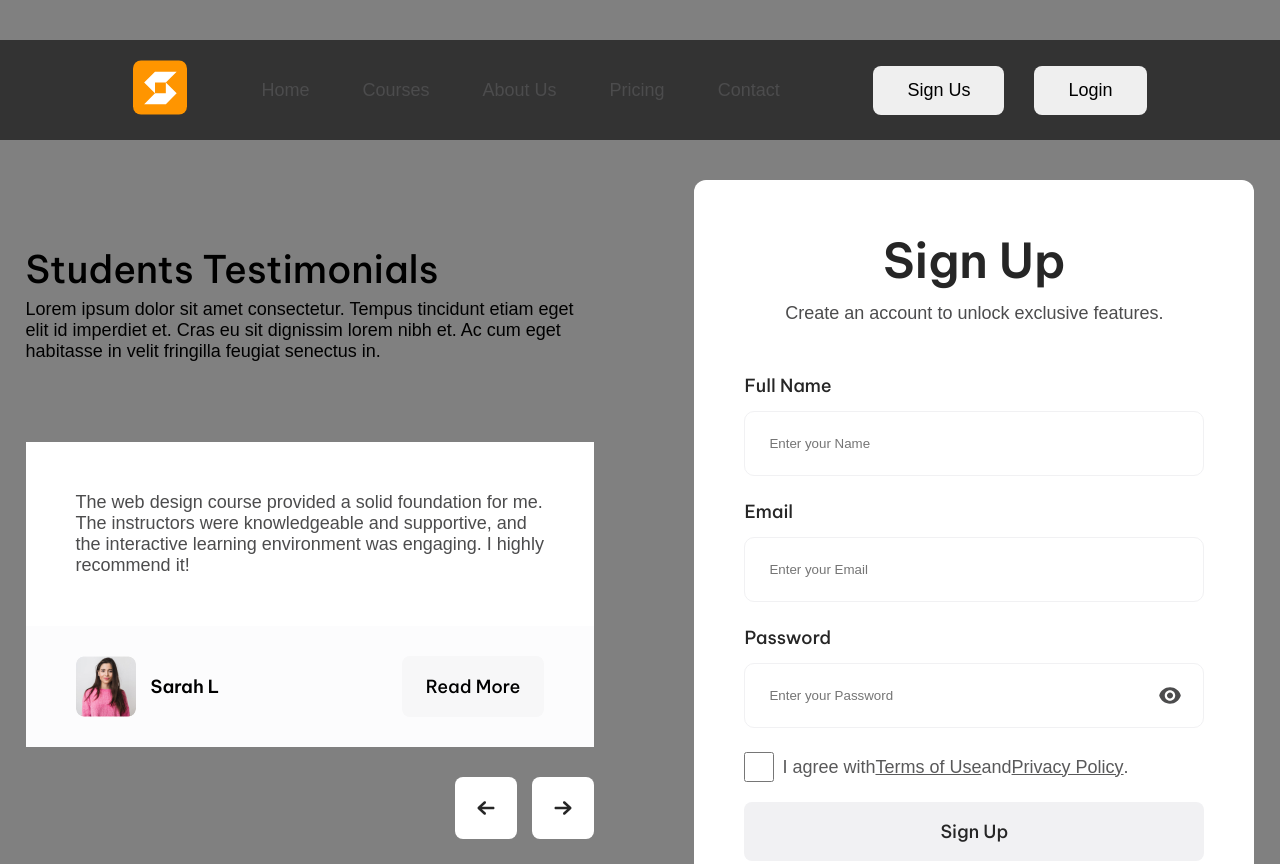
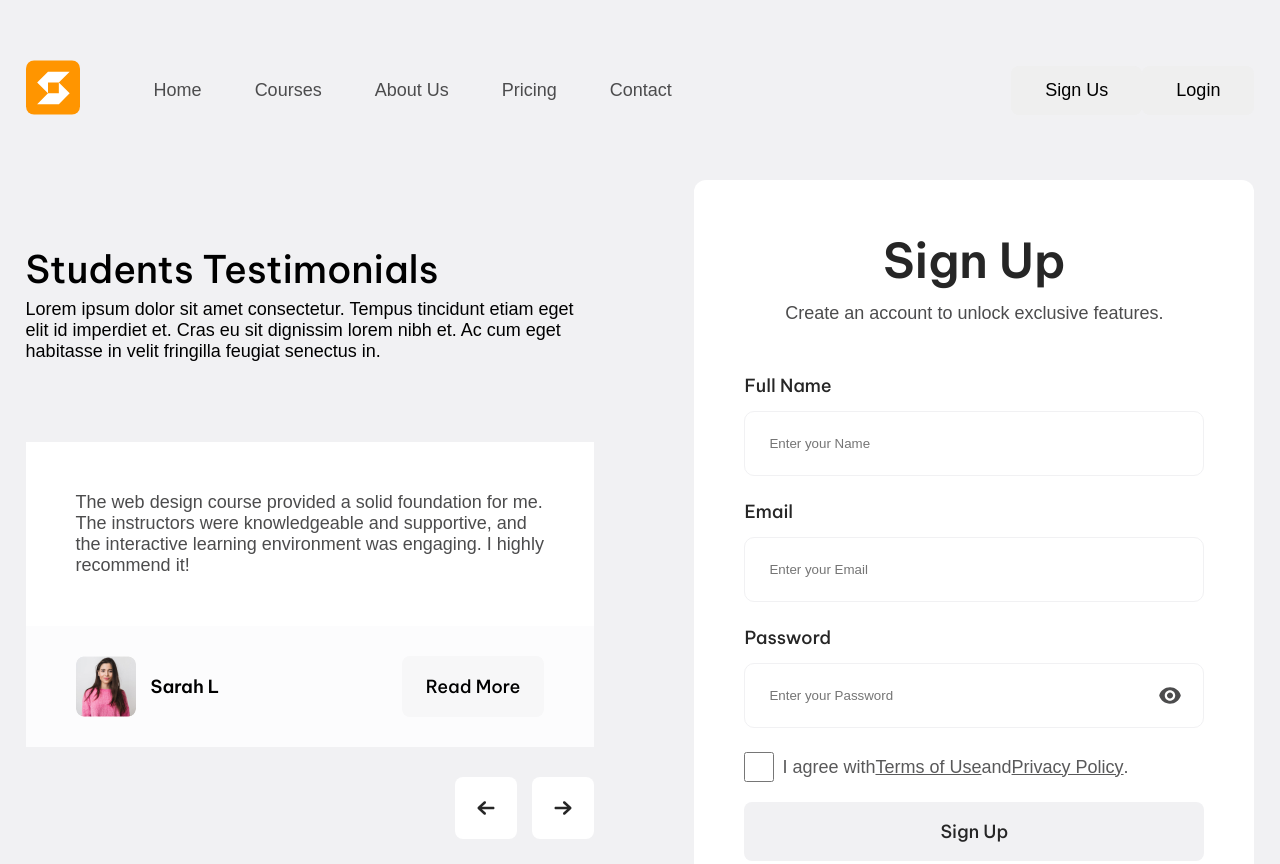
Before and after one commit to jonhorcicka/01-E-Learning-Educational, a plain HTML site: page signUp/signUp.html in a window 1280 px wide. Shown: the top 864 px of the page. Drawn offline with Linux system fonts and the light colour scheme; files whose address does not match are found by name; a web font is replaced by a local one.

Commit message:
dokončování v sekci signUp v html a css, později se vratit na js.

```diff
--- a/signUp/signUp.sass
+++ b/signUp/signUp.sass
@@ -8,7 +8,7 @@
     padding: 0
 body
     @include medium
-    background-color: grey
+    background-color: $white-color
 body,
 button
     font-family: $body-font
@@ -34,29 +34,30 @@ a
 // Navigation bar
 nav
     display: flex
-    justify-content: space-around
-    background-color: #333
+    justify-content: space-between
+    background-color: $white-color
     color: #fff
     padding: 10px 0
     height: 100px
-    max-width: 1860px
+    max-width: 1589px
+    width: 96%
     margin: 40px auto
 
 nav .left
     width: 869px
-    padding-left: 132px
+    // padding-left: 132px
     display: flex
     align-items: center
 
 nav .right
-    padding-right: 132px
+    // padding-right: 132px
     display: flex
     align-items: center
     ul
         display: flex
         height: 55px
         align-items: center
-        gap: 30px
+        // gap: 30px
 
 nav .logo
     margin-right: 50px
@@ -274,7 +275,7 @@ nav a
 footer
     background-color: $absolute-white
     max-width: 1920px
-    margin: 150px auto
+    margin: 150px auto 0
     .up
         padding: 100px 162px 0 162px
         background-color: $absolute-white
```
Also changed, not shown: css/signUp.css, 1 other file.
